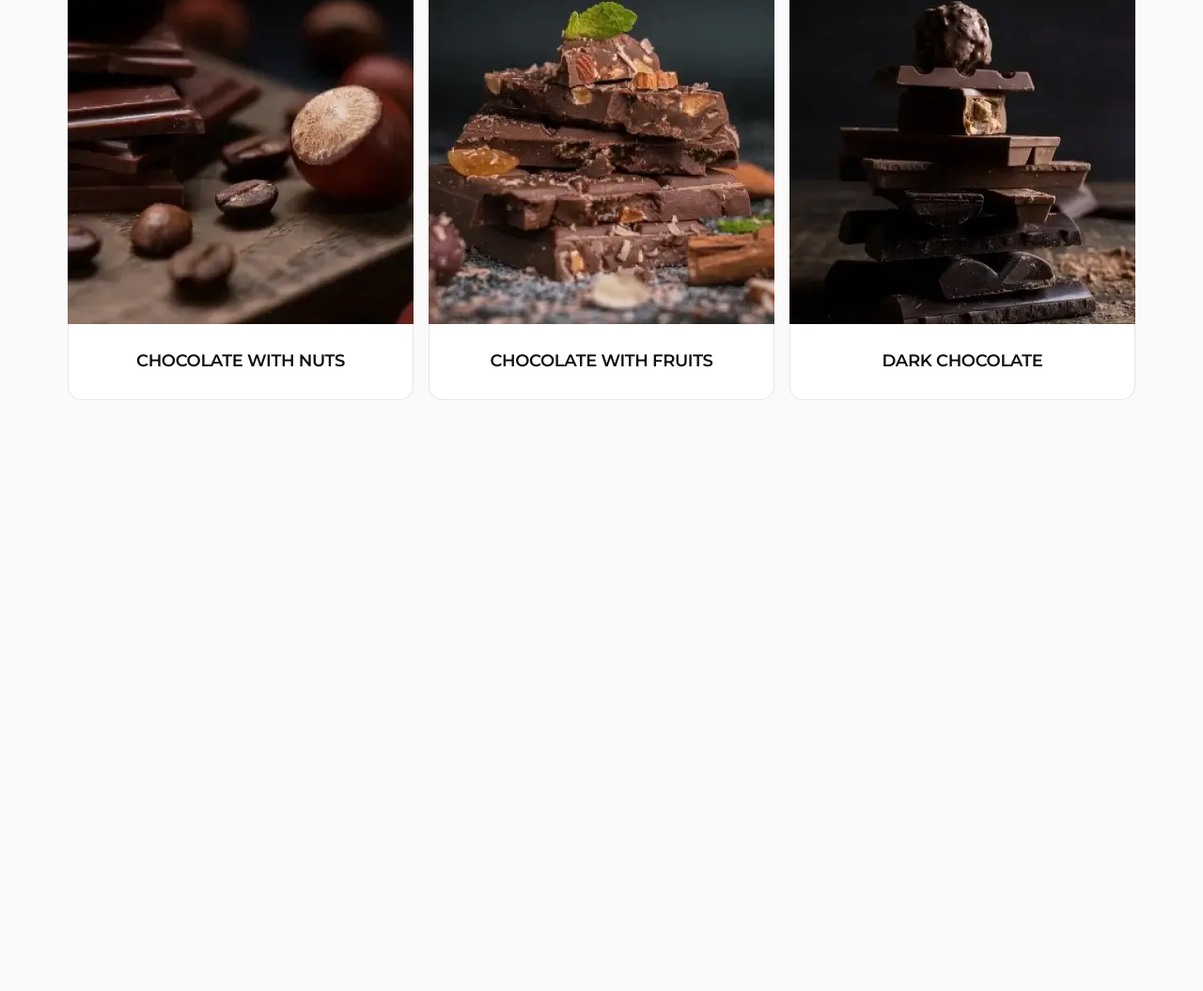
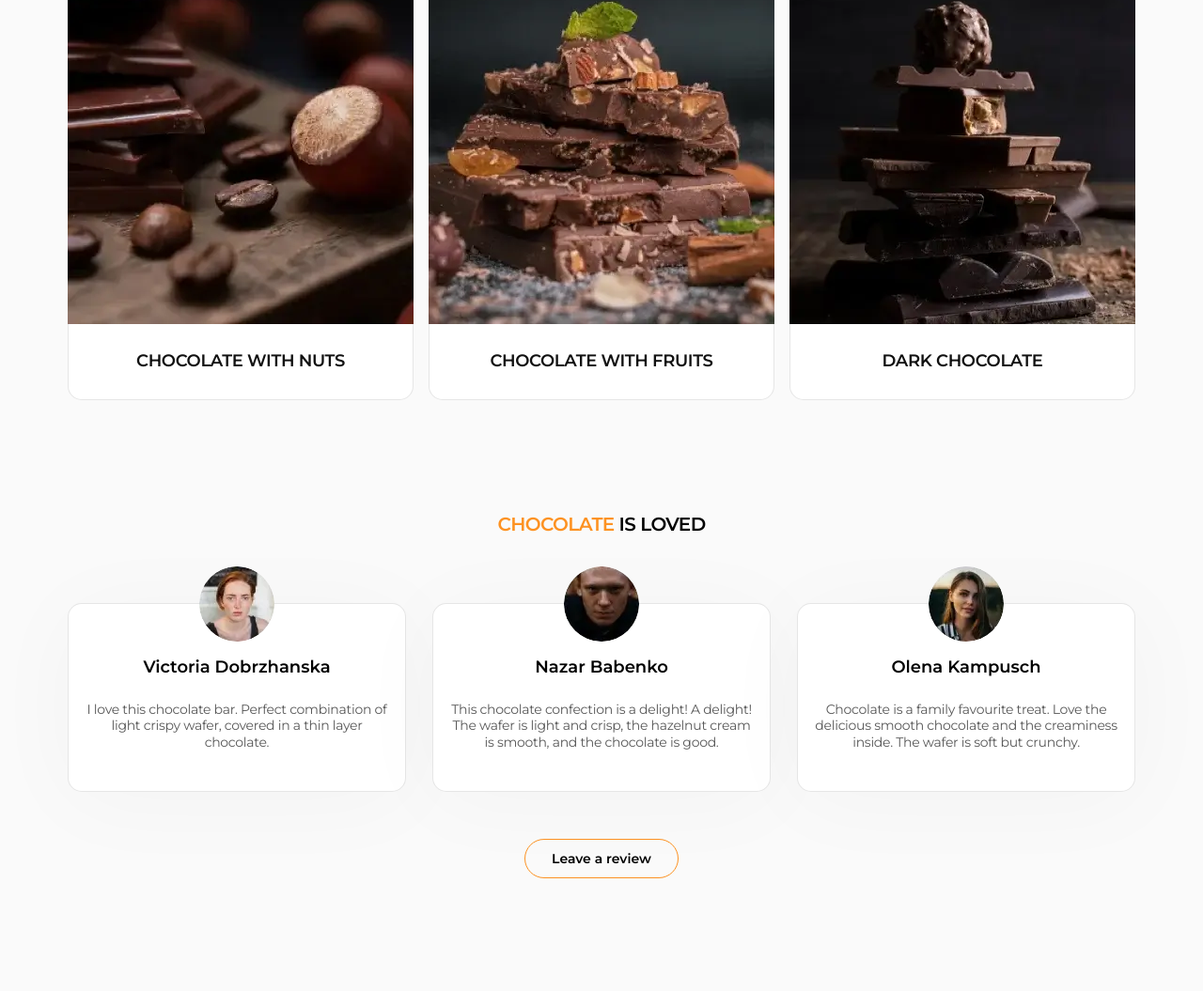
Before and after one commit to Dennis-Pronin/simply-chocolate, a plain HTML site: page index.html in a window 1280 px wide. Shown: the part 3617-4672 px from the top of the page at 94% size. Before the commit the page ends 4103 px from the top, so only its background shows below. Drawn offline with nearby package versions, Linux system fonts and the light colour scheme.

Commit message:
Finish reviews

```diff
--- /dev/null
+++ b/css/reviews.css
@@ -0,0 +1,90 @@
+.reviews {
+  padding-bottom: 80px;
+}
+.reviews-title {
+  margin-bottom: 72px;
+}
+
+.reviews-item {
+  border-radius: 15px;
+  border: 1px solid rgba(17, 17, 17, 0.1);
+  background: #fff;
+  box-shadow: 0px 9.049px 100px 0px rgba(17, 17, 17, 0.03);
+  padding: 56px 18px 42px 18px;
+  position: relative;
+  text-align: center;
+}
+
+.reviews-item:not(:first-child) {
+  display: none;
+}
+
+.reviews-img {
+  position: absolute;
+  top: 0;
+  left: 50%;
+  transform: translate(-50%, -50%);
+  border-radius: 50%;
+}
+
+.reviews-name {
+  margin-bottom: 24px;
+  font-size: 18px;
+  font-weight: 600;
+  line-height: 1.33;
+}
+
+.reviews-descr {
+  color: rgba(17, 17, 17, 0.7);
+  font-size: 14px;
+  font-weight: 400;
+  line-height: 1.28;
+  letter-spacing: -0.02em;
+}
+
+.reviews-btn {
+  display: block;
+  border-radius: 100px;
+  border: 1px solid #fd9222;
+  background-color: transparent;
+  padding: 12px 28px;
+  margin: 32px auto 0;
+  font-size: 14px;
+  font-weight: 600;
+}
+
+@media screen and (min-width: 768px) {
+  .reviews {
+    padding-bottom: 100px;
+  }
+  .reviews-item:not(:last-child) {
+    display: block;
+  }
+
+  .reviews-item {
+    width: calc((100% - 16px) / 2);
+  }
+  .reviews-list {
+    display: flex;
+    gap: 16px;
+  }
+  .reviews-btn {
+    margin-top: 50px;
+  }
+}
+
+@media screen and (min-width: 1200px) {
+  .reviews {
+    padding-bottom: 120px;
+  }
+  .reviews-item:last-child {
+    display: block;
+  }
+
+  .reviews-item {
+    width: calc((100% - 56px) / 3);
+  }
+  .reviews-list {
+    gap: 28px;
+  }
+}
--- a/css/style.css
+++ b/css/style.css
@@ -10,3 +10,4 @@
 @import url(made.css);
 @import url(product.css);
 @import url(sellers.css);
+@import url(reviews.css);
--- a/index.html
+++ b/index.html
@@ -530,6 +530,60 @@
           </ul>
         </div>
       </section>
+      <section class="section reviews">
+        <div class="container">
+          <h2 class="title reviews-title">
+            <span class="text-accent">chocolate</span> is loved
+          </h2>
+          <ul class="reviews-list">
+            <li class="reviews-item">
+              <img
+                srcset="
+                  ./img/loved/victoria.webp    1x,
+                  ./img/loved/victoria@2x.webp 2x
+                "
+                src="./img/loved/victoria.webp"
+                alt="Victoria Dobrzhanska"
+                class="reviews-img"
+              />
+              <h3 class="reviews-name">Victoria Dobrzhanska</h3>
+              <p class="reviews-descr">
+                I love this chocolate bar. Perfect combination of light crispy
+                wafer, covered in a thin layer chocolate.
+              </p>
+            </li>
+            <li class="reviews-item">
+              <img
+                srcset="./img/loved/nazar.webp 1x, ./img/loved/nazar@2x.webp 2x"
+                src="./img/loved/nazar.webp"
+                alt="Nazar Babenko"
+                class="reviews-img"
+              />
+              <h3 class="reviews-name">Nazar Babenko</h3>
+              <p class="reviews-descr">
+                This chocolate confection is a delight! A delight! The wafer is
+                light and crisp, the hazelnut cream is smooth, and the chocolate
+                is good.
+              </p>
+            </li>
+            <li class="reviews-item">
+              <img
+                srcset="./img/loved/olena.webp 1x, ./img/loved/olena@2x.webp 2x"
+                src="./img/loved/olena.webp"
+                alt="Olena Kampusch"
+                class="reviews-img"
+              />
+              <h3 class="reviews-name">Olena Kampusch</h3>
+              <p class="reviews-descr">
+                Chocolate is a family favourite treat. Love the delicious smooth
+                chocolate and the creaminess inside. The wafer is soft but
+                crunchy.
+              </p>
+            </li>
+          </ul>
+          <button class="reviews-btn">Leave a review</button>
+        </div>
+      </section>
     </main>
     <footer></footer>
   </body>
```
